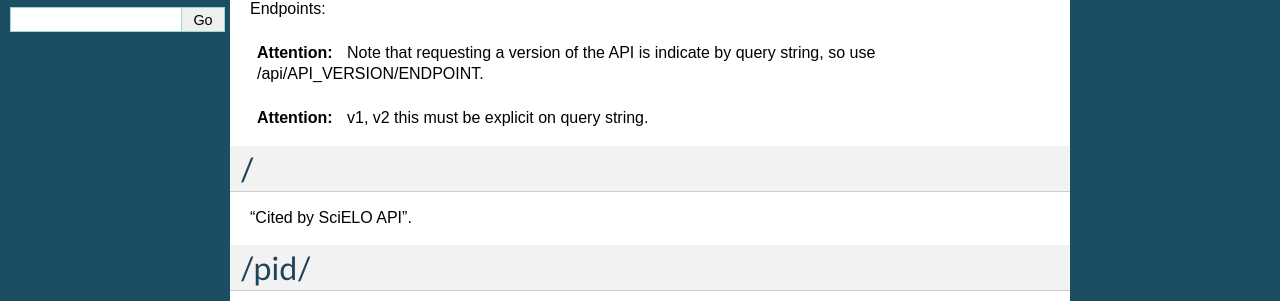
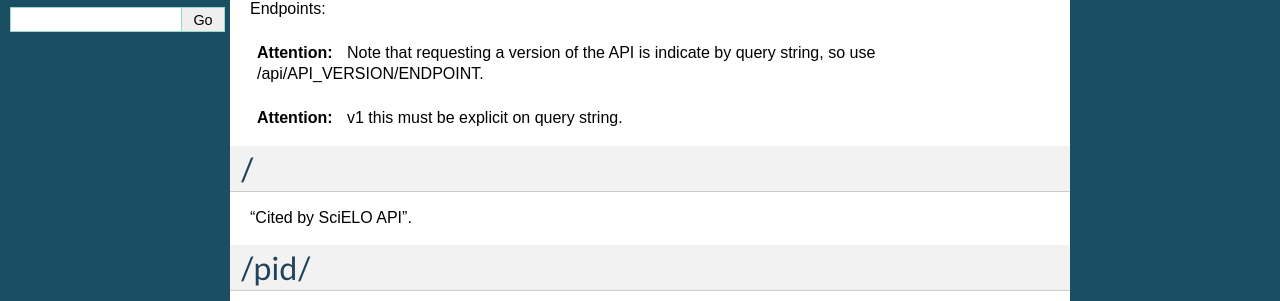
Before and after one commit to scieloorg/citedby, a Sphinx documentation site: the page built from docs/index.rst, in a window 1280 px wide and 900 px high. Shown: the part 267-568 px from the top of the window. Built offline with Sphinx 7.4.7, drawn with Linux system fonts in a browser that asks for light colours; some of the changed text lies outside the part shown.

Commit message:
Ajustes na documentação

```diff
--- a/docs/index.rst
+++ b/docs/index.rst
@@ -25,7 +25,7 @@
     Note that requesting a version of the API is indicate by query string,
     so use /api/API_VERSION/ENDPOINT.
 .. attention::
-    v1, v2 this must be explicit on query string.
+    v1 this must be explicit on query string.
 
 /
 -
```
Also changed, not shown: other parts of docs/index.rst (+1 -1 lines).
